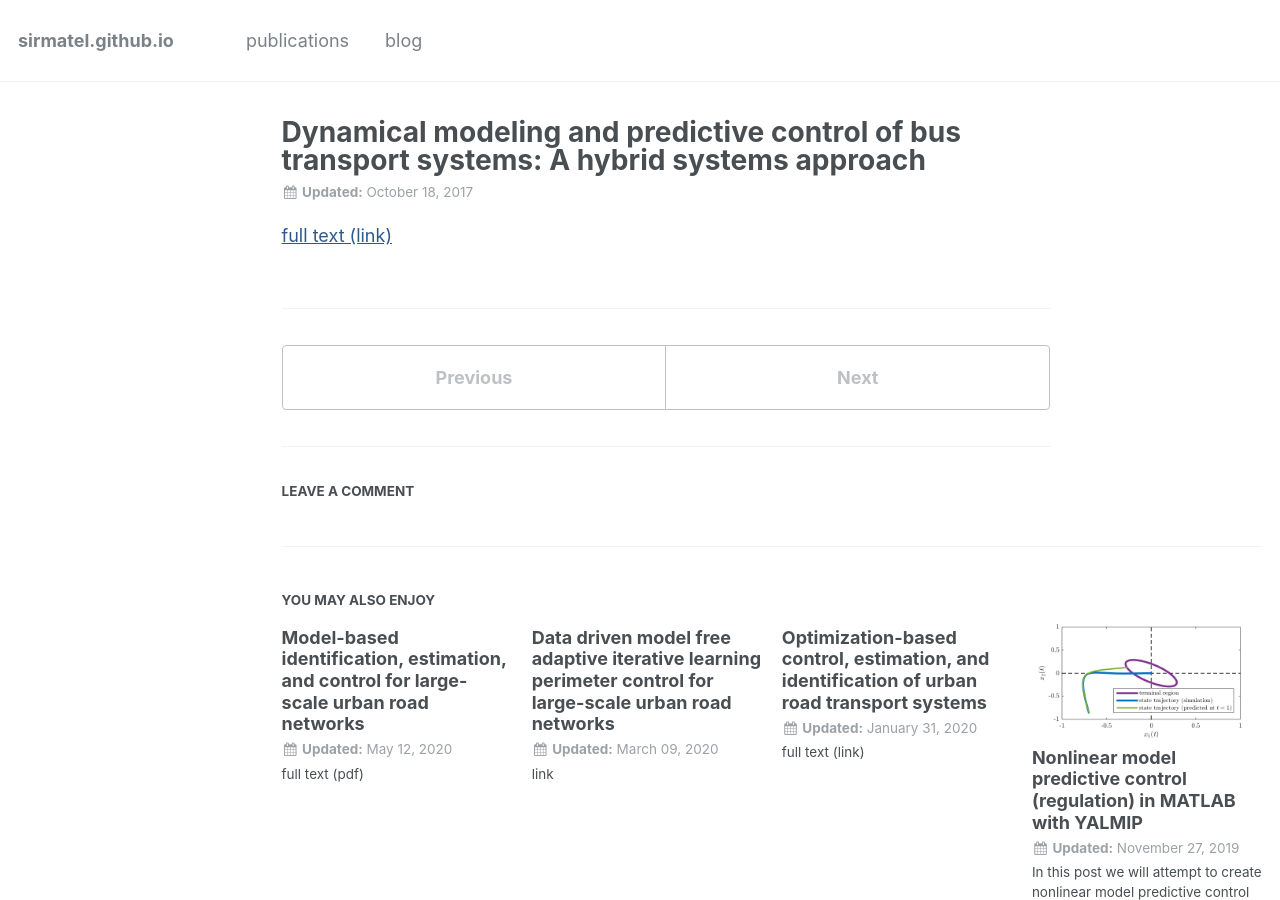
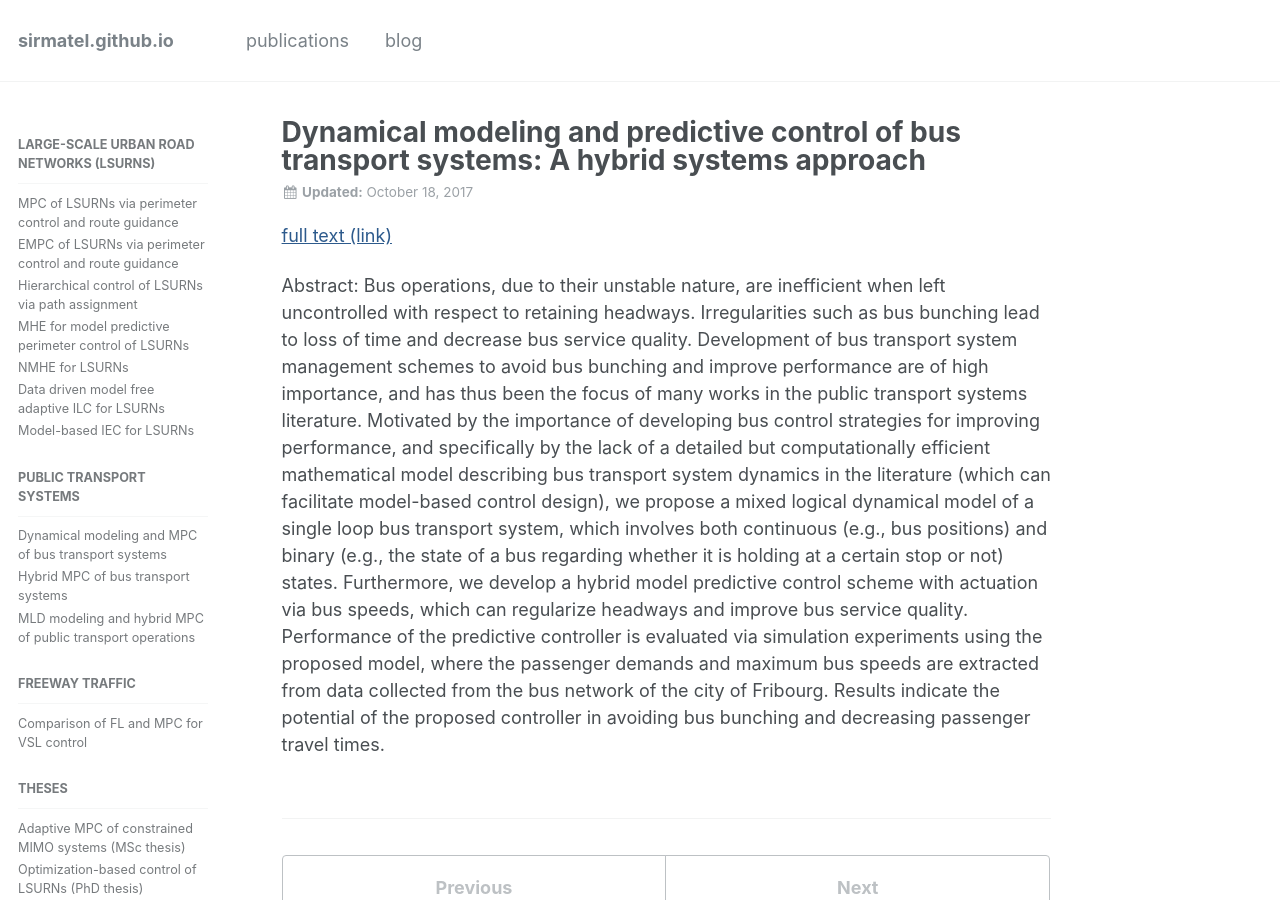
Before and after one commit to sirmatel/sirmatel.github.io, a Jekyll site: the page built from _posts/publications/2017-10-18-sirmatel2017b.md, in a window 1280 px wide and 900 px high. Built offline with Jekyll 4.4.1, drawn with Linux system fonts in a browser that asks for light colours; comment, search, counter and statistics services are not loaded.

Commit message:
Update 2017-10-18-sirmatel2017b.md

```diff
--- a/_posts/publications/2017-10-18-sirmatel2017b.md
+++ b/_posts/publications/2017-10-18-sirmatel2017b.md
@@ -10,6 +10,8 @@ author_profile: false
 excerpt:
 comments: true
 sidebar:
-  nav:
+  nav: "publications"
 ---
 <a href="http://www.sciencedirect.com/science/article/pii/S2405896317315537" style="color: #2d5a8c; text-decoration:underline">full text (link)</a>
+
+Abstract: Bus operations, due to their unstable nature, are inefficient when left uncontrolled with respect to retaining headways. Irregularities such as bus bunching lead to loss of time and decrease bus service quality. Development of bus transport system management schemes to avoid bus bunching and improve performance are of high importance, and has thus been the focus of many works in the public transport systems literature. Motivated by the importance of developing bus control strategies for improving performance, and specifically by the lack of a detailed but computationally efficient mathematical model describing bus transport system dynamics in the literature (which can facilitate model-based control design), we propose a mixed logical dynamical model of a single loop bus transport system, which involves both continuous (e.g., bus positions) and binary (e.g., the state of a bus regarding whether it is holding at a certain stop or not) states. Furthermore, we develop a hybrid model predictive control scheme with actuation via bus speeds, which can regularize headways and improve bus service quality. Performance of the predictive controller is evaluated via simulation experiments using the proposed model, where the passenger demands and maximum bus speeds are extracted from data collected from the bus network of the city of Fribourg. Results indicate the potential of the proposed controller in avoiding bus bunching and decreasing passenger travel times.
```
